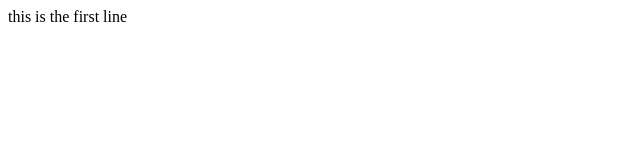
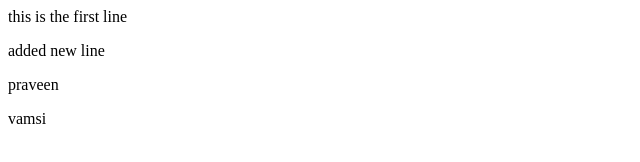
Before and after one commit to praveen1607/first, a website: page index.html in a window 1280 px wide. Shown: the whole page, without its empty margins (0-640 px from the left). Drawn offline with Linux system fonts and the light colour scheme.

Commit message:
fourth commit

```diff
--- a/index.html
+++ b/index.html
@@ -3,5 +3,8 @@
     </head>
 <body>
     <p>this is the first line<p>
+        <p>added new line<p>
+            <p>praveen<p>
+            <p>vamsi</p>
 </body>
     </html>
```
Also changed, not shown: package.json (added, +24 -0 lines), test2.html (added, +1 -0 lines), README.md (added), 2 other files.
